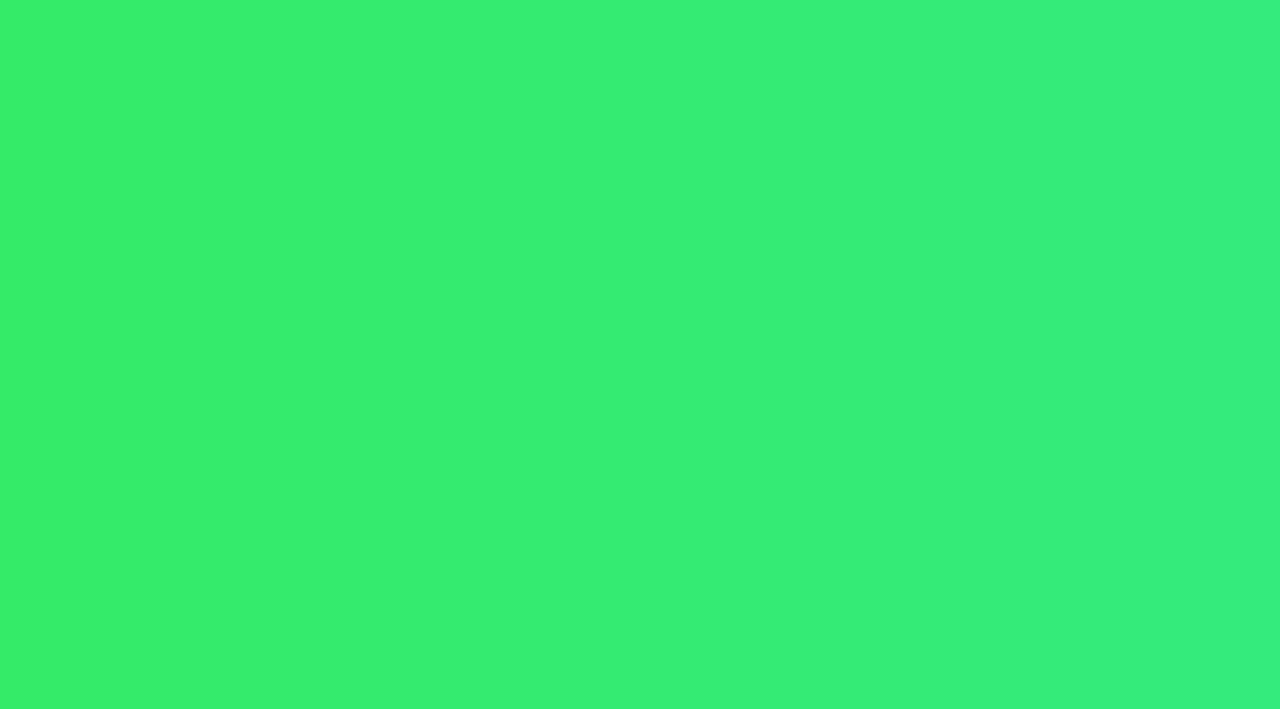
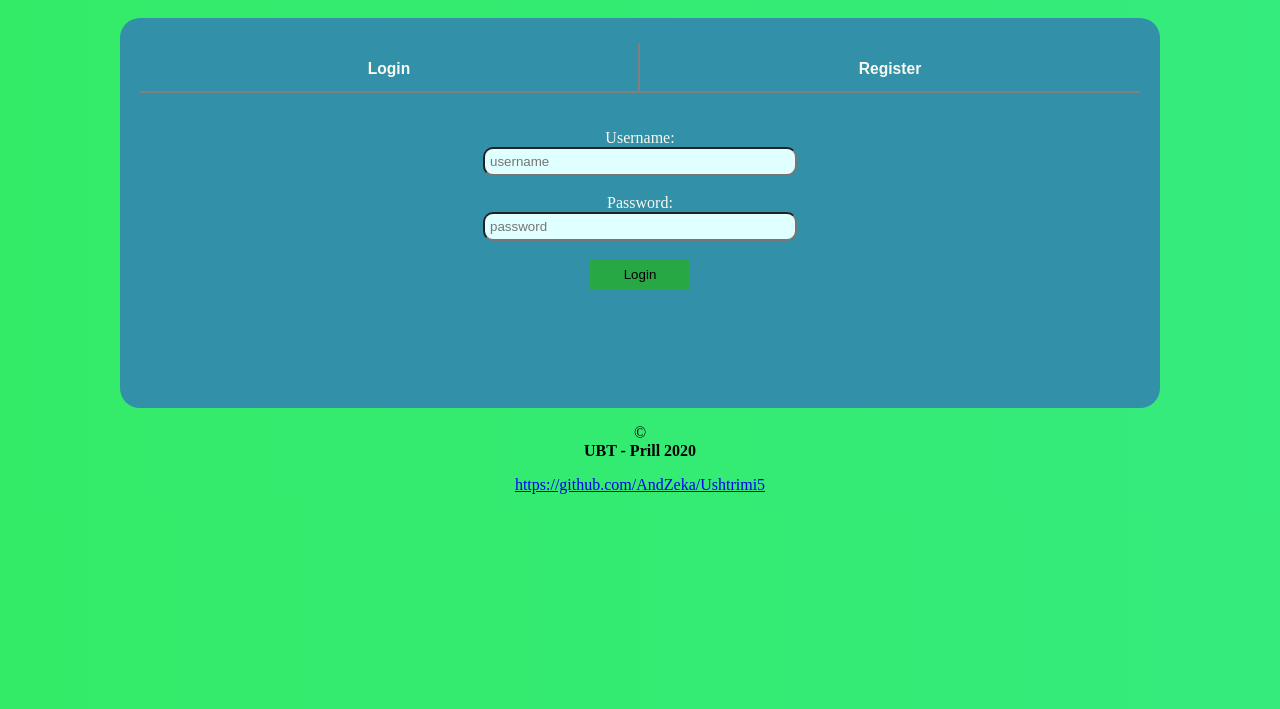
Before and after one commit to AndZeka/Ushtrimi5, a plain HTML site: page index.html in a window 1280 px wide. Shown: the part 91-800 px from the top of the page. Drawn offline with Linux system fonts and the light colour scheme.

Commit message:
last commit

```diff
--- a/index.html
+++ b/index.html
@@ -10,14 +10,45 @@
     <div class="header">
         <img src="logo.png" alt="UBT-LOGO">
         <ul>
-            <li>Home</li>
-            <li>About us</li>
-            <li>Contact</li>
+            <li><a>Home</a></li>
+            <li><a>About us</a></li>
+            <li><a>Contact</a></li>
         </ul>
     </div>
-    <div class="container">
-
+    <center>
+    <div id="main">
+        <div class="loginOrRegister">
+            <button id="loginB" onclick="myFunction1()">
+                <h3 style="color: #F9F9F1;">Login</h3>
+            </button>
+            <button id="registerB" onclick="myFunction2()">
+                <h3 style="color: #F9F9F1;">Register</h3>
+            </button></div>
+        <div id="loginDiv">
+            </button> <br> <br>
+            <label for="" style="color: #F9F9F1;">Username: </label> <br>
+            <input type="text" placeholder="username"> <br> <br>
+            <label for="" style="color: #F9F9F1;">Password: </label> <br>
+            <input type="password" placeholder="password"> <br> <br>
+            <button style="width: 100px; height: 30px; background-color: #28A745; border: none;">Login</button>
+        </div>
+        <div id="registerDiv" style="display: none;">
+            <label for="" style="color: #F9F9F1;">Name: </label> <br>
+            <input type="text" placeholder="Name:"> <br><br>
+            <label for="" style="color: #F9F9F1;">Surname: </label> <br>
+            <input type="text" placeholder="Surname: "> <br><br>
+            <label for="" style="color: #F9F9F1;" >Email: </label> <br>
+            <input type="email" placeholder="Email:"> <br> <br>
+            <label for="" style="color: #F9F9F1;">Password: </label><br>
+            <input type="password" placeholder="Password"> <br><br>
+            <button style="width: 100px; height: 30px; background-color: #28A745; border: none;">Register</button>
+        </div>
     </div>
+</center>
+    <footer>
+        <p>&copy; <br> <b>UBT - Prill 2020</b><p></p>
+        <p><a href="Github Link">https://github.com/AndZeka/Ushtrimi5</a></p>
+    </footer>
     <script src="main.js"></script>
 </body>
 </html>
--- a/main.js
+++ b/main.js
@@ -0,0 +1,8 @@
+function myFunction1() {
+    document.getElementById("registerDiv").style.display = "none";
+    document.getElementById("loginDiv").style.display = "block";
+}
+function myFunction2() {
+    document.getElementById("registerDiv").style.display = "block";
+    document.getElementById("loginDiv").style.display = "none";
+}
--- a/style.css
+++ b/style.css
@@ -35,3 +35,48 @@ body{
     line-height: 35px;
     background-image: linear-gradient(to right, #32A4A8 0%, #328DA8 100%);
 }
+
+
+a:hover{
+    position: relative;
+    background-color:  #3290A8;
+    transition: all .10ms ease-in-out;
+    border-radius: 10px;
+    padding: 20px 30px;
+    width: 30px;
+    height: 10px;
+}
+#main{
+    margin-top: 20px;
+    width: 1000px;
+    height: 350px;
+    border-radius: 20px;
+    background-color: #3290A8;
+    display: flex;
+    flex-wrap: wrap;
+    flex-direction: column;
+    align-items: center;
+    padding: 20px;
+}
+#loginB, #registerB{
+    background-color: #3290A8;
+    border: #3290A8;
+    border-bottom: 2px solid grey;
+    border-right:  2px solid grey;
+    margin-top: 5px;
+    float: left;
+    width: 500px;
+    height: 50px;
+}
+#registerB{
+    border-right: 0;
+}
+input{
+    padding: 5px 5px;
+    width: 300px;
+    background-color: lightcyan;
+    border-radius: 10px;
+}
+footer p{
+   text-align: center;
+}
```
